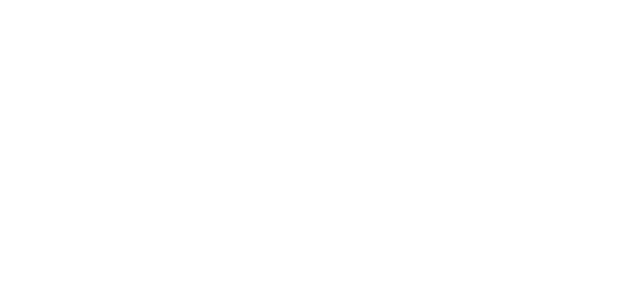
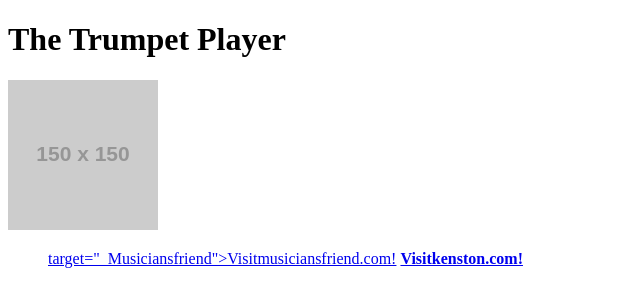
Before and after one commit to ATrumpet/Unit1activities, a plain HTML site: page 03-MyFirstHTML/index2.html in a window 1280 px wide. Shown: the whole page, without its empty margins (0-640 px from the left). Drawn offline with Linux system fonts and the light colour scheme; placeholder pictures from the web are drawn by us.

Commit message:
Updated Activities Folder

```diff
--- a/03-MyFirstHTML/index2.html
+++ b/03-MyFirstHTML/index2.html
@@ -3,10 +3,18 @@
 <head>
     <meta charset="UTF-8">
     <meta name="viewport" content="width=device-width, initial-scale=1.0">
-    <title>Document</title>
+    <title>Music Lover</title>
 </head>
 <body>
-    <h1></h1>
+    <h1>The Trumpet Player</h1>
+    <a href="https://placeholder.com"> <img src="https://via.placeholder.com/150"></a>
+    <ul>
+
+        <a href="https:www.musiciansfriend.com"> target="_Musiciansfriend">Visitmusiciansfriend.com!</a>
+      <a style="font-weight:bold" href="https://www.kenston.com" target="_KenstonMusic">Visitkenston.com!</a>
+      <a"Placeholder"</a>
+
+    </ul>
 
 </body>
 </html>
--- /dev/null
+++ b/05-BasicCSS/style.css
@@ -0,0 +1,3 @@
+h1 {
+    color: #ffffff; 30px;
+}
```
Also changed, not shown: 05-BasicCSS/example.html (added, +20 -0 lines).
